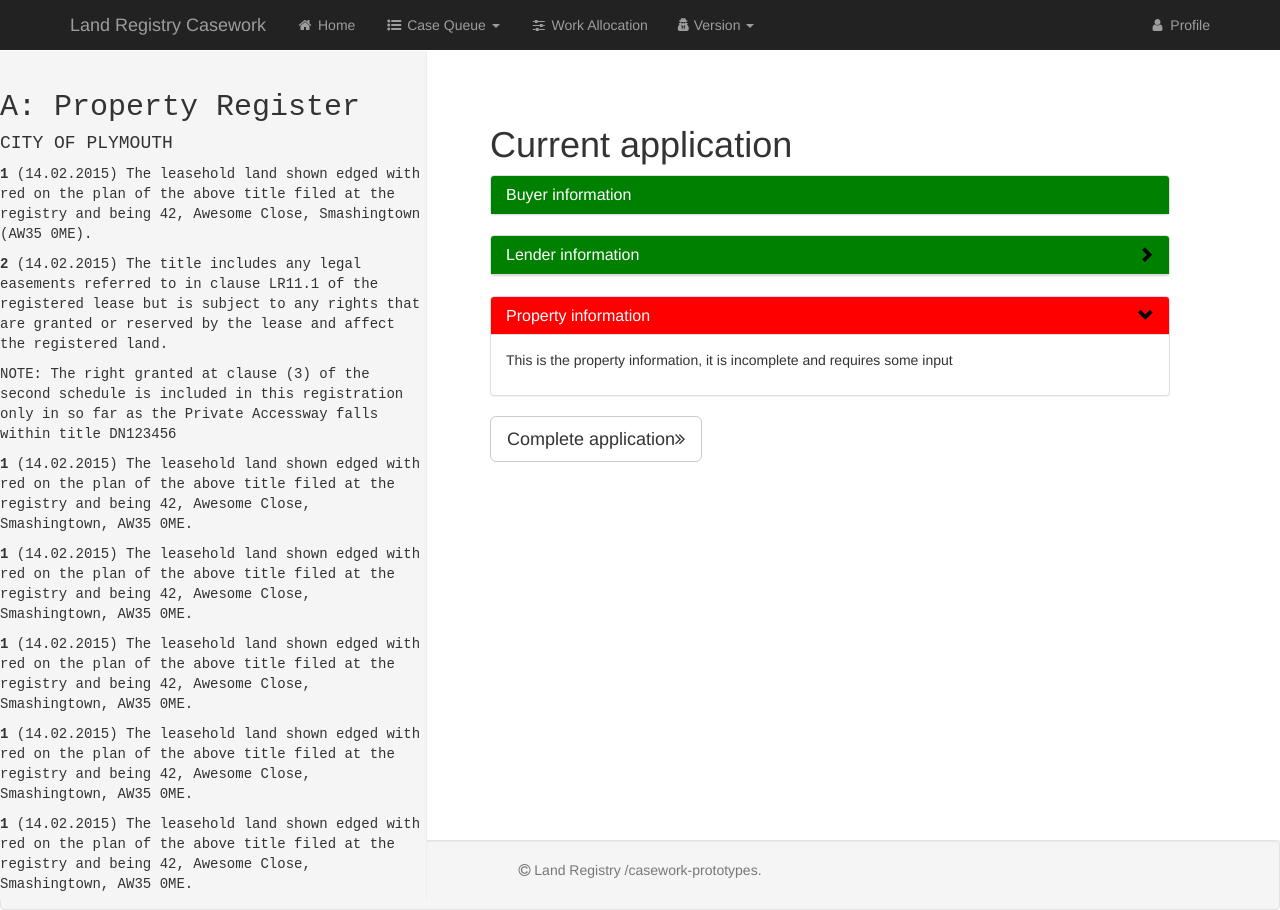
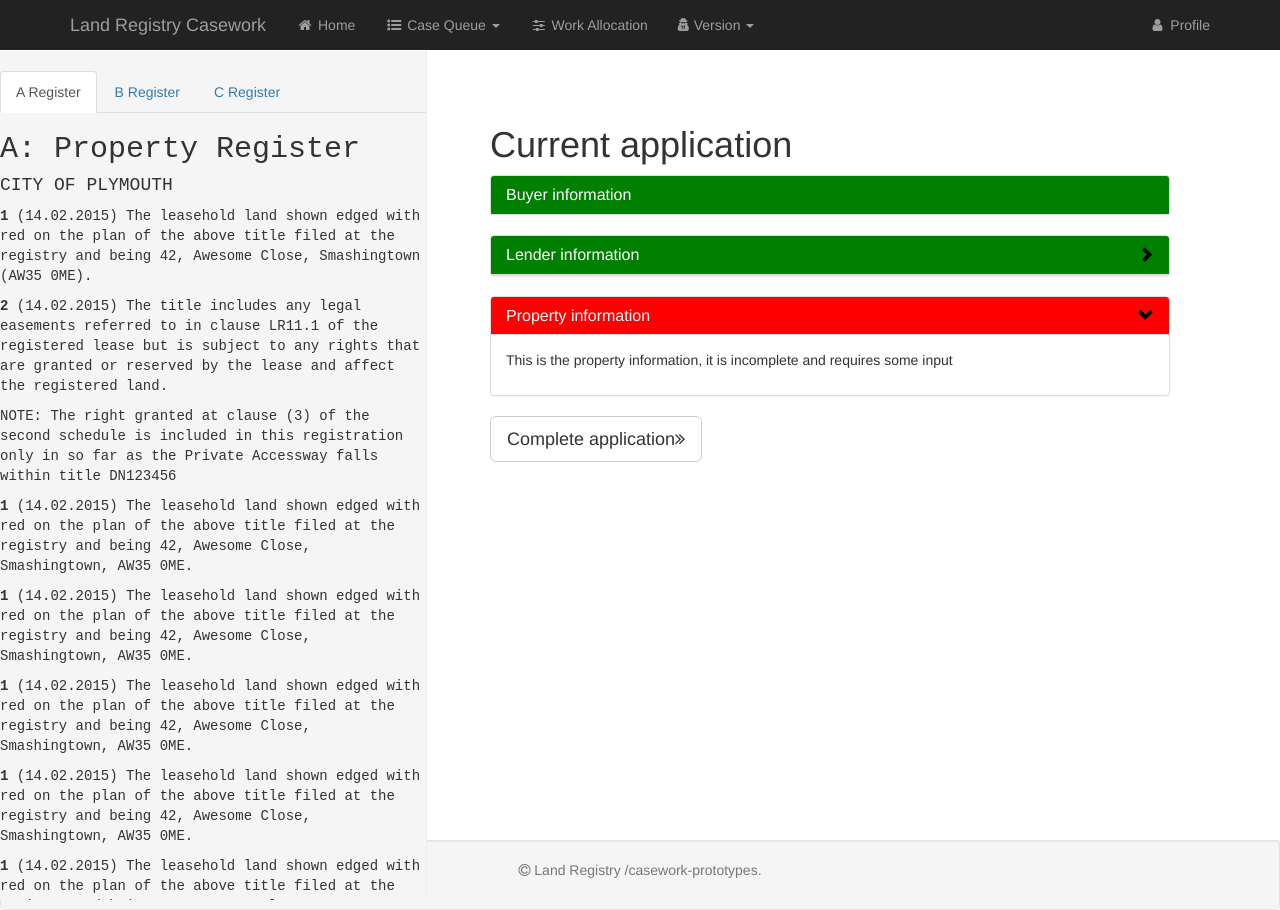
Before and after one commit to LandRegistry/casework-prototypes, a Jekyll site: the page built from andy-currentapp.html, in a window 1280 px wide. Built offline with Jekyll 4.4.1, drawn with Linux system fonts in a browser that asks for light colours; nearby versions of some CDN libraries; some of the changed lines change nothing that is shown.

Commit message:
Added tabbed view of register to side bar

```diff
--- /dev/null
+++ b/_includes/andy_b_reg.html
@@ -0,0 +1,76 @@
+<div style="font-family: courier new">
+
+    <h2>B: Proprietorship Register</h2>
+    <h4>CITY OF PLYMOUTH</h4>
+
+    <p>
+        <strong>1    </strong>
+        (14.02.2015) The leasehold land shown edged with red on the plan of the above title filed at the registry and being
+        42, Awesome Close, Smashingtown (AW35 0ME).
+    </p>
+
+    <p>
+        <strong>2    </strong>
+        (14.02.2015) The title includes any legal easements referred to in clause LR11.1 of the registered lease but is
+        subject to any rights that are granted or reserved by the lease and affect the registered land.
+    </p>
+
+    <p>
+        NOTE: The right granted at clause (3) of the second schedule is included in this registration only in so far as the
+        Private Accessway falls within title DN123456
+    </p>
+
+    <p>
+        <strong>1    </strong>
+        (14.02.2015) The leasehold land shown edged with red on the plan of the above title filed at the registry and being
+        42, Awesome Close, Smashingtown, AW35 0ME.
+    </p>
+
+    <p>
+        <strong>1    </strong>
+        (14.02.2015) The leasehold land shown edged with red on the plan of the above title filed at the registry and being
+        42, Awesome Close, Smashingtown, AW35 0ME.
+    </p>
+
+    <p>
+        <strong>1    </strong>
+        (14.02.2015) The leasehold land shown edged with red on the plan of the above title filed at the registry and being
+        42, Awesome Close, Smashingtown, AW35 0ME.
+    </p>
+
+    <p>
+        <strong>1    </strong>
+        (14.02.2015) The leasehold land shown edged with red on the plan of the above title filed at the registry and being
+        42, Awesome Close, Smashingtown, AW35 0ME.
+    </p>
+
+    <p>
+        <strong>1    </strong>
+        (14.02.2015) The leasehold land shown edged with red on the plan of the above title filed at the registry and being
+        42, Awesome Close, Smashingtown, AW35 0ME.
+    </p>
+
+    <p>
+        <strong>1    </strong>
+        (14.02.2015) The leasehold land shown edged with red on the plan of the above title filed at the registry and being
+        42, Awesome Close, Smashingtown, AW35 0ME.
+    </p>
+
+    <p>
+        <strong>1    </strong>
+        (14.02.2015) The leasehold land shown edged with red on the plan of the above title filed at the registry and being
+        42, Awesome Close, Smashingtown, AW35 0ME.
+    </p>
+
+    <p>
+        <strong>1    </strong>
+        (14.02.2015) The leasehold land shown edged with red on the plan of the above title filed at the registry and being
+        42, Awesome Close, Smashingtown, AW35 0ME.
+    </p>
+
+    <p>
+        <strong>1    </strong>
+        (14.02.2015) The leasehold land shown edged with red on the plan of the above title filed at the registry and being
+        42, Awesome Close, Smashingtown, AW35 0ME.
+    </p>
+</div>
--- /dev/null
+++ b/_includes/andy_c_reg.html
@@ -0,0 +1,76 @@
+<div style="font-family: courier new">
+
+    <h2>C: Charges Register</h2>
+    <h4>CITY OF PLYMOUTH</h4>
+
+    <p>
+        <strong>1    </strong>
+        (14.02.2015) The leasehold land shown edged with red on the plan of the above title filed at the registry and being
+        42, Awesome Close, Smashingtown (AW35 0ME).
+    </p>
+
+    <p>
+        <strong>2    </strong>
+        (14.02.2015) The title includes any legal easements referred to in clause LR11.1 of the registered lease but is
+        subject to any rights that are granted or reserved by the lease and affect the registered land.
+    </p>
+
+    <p>
+        NOTE: The right granted at clause (3) of the second schedule is included in this registration only in so far as the
+        Private Accessway falls within title DN123456
+    </p>
+
+    <p>
+        <strong>1    </strong>
+        (14.02.2015) The leasehold land shown edged with red on the plan of the above title filed at the registry and being
+        42, Awesome Close, Smashingtown, AW35 0ME.
+    </p>
+
+    <p>
+        <strong>1    </strong>
+        (14.02.2015) The leasehold land shown edged with red on the plan of the above title filed at the registry and being
+        42, Awesome Close, Smashingtown, AW35 0ME.
+    </p>
+
+    <p>
+        <strong>1    </strong>
+        (14.02.2015) The leasehold land shown edged with red on the plan of the above title filed at the registry and being
+        42, Awesome Close, Smashingtown, AW35 0ME.
+    </p>
+
+    <p>
+        <strong>1    </strong>
+        (14.02.2015) The leasehold land shown edged with red on the plan of the above title filed at the registry and being
+        42, Awesome Close, Smashingtown, AW35 0ME.
+    </p>
+
+    <p>
+        <strong>1    </strong>
+        (14.02.2015) The leasehold land shown edged with red on the plan of the above title filed at the registry and being
+        42, Awesome Close, Smashingtown, AW35 0ME.
+    </p>
+
+    <p>
+        <strong>1    </strong>
+        (14.02.2015) The leasehold land shown edged with red on the plan of the above title filed at the registry and being
+        42, Awesome Close, Smashingtown, AW35 0ME.
+    </p>
+
+    <p>
+        <strong>1    </strong>
+        (14.02.2015) The leasehold land shown edged with red on the plan of the above title filed at the registry and being
+        42, Awesome Close, Smashingtown, AW35 0ME.
+    </p>
+
+    <p>
+        <strong>1    </strong>
+        (14.02.2015) The leasehold land shown edged with red on the plan of the above title filed at the registry and being
+        42, Awesome Close, Smashingtown, AW35 0ME.
+    </p>
+
+    <p>
+        <strong>1    </strong>
+        (14.02.2015) The leasehold land shown edged with red on the plan of the above title filed at the registry and being
+        42, Awesome Close, Smashingtown, AW35 0ME.
+    </p>
+</div>
--- /dev/null
+++ b/_includes/andy_register_view.html
@@ -0,0 +1,17 @@
+<div role="tabpanel">
+
+    <!-- Nav tabs -->
+    <ul class="nav nav-tabs" role="tablist">
+        <li role="presentation" class="active"><a href="#a-reg" aria-controls="home" role="tab" data-toggle="tab">A Register</a></li>
+        <li role="presentation"><a href="#b-reg" aria-controls="profile" role="tab" data-toggle="tab">B Register</a></li>
+        <li role="presentation"><a href="#c-reg" aria-controls="messages" role="tab" data-toggle="tab">C Register</a></li>
+    </ul>
+
+    <!-- Tab panes -->
+    <div class="tab-content">
+        <div role="tabpanel" class="tab-pane fade in active" id="a-reg">{% include andy_a_reg.html %}</div>
+        <div role="tabpanel" class="tab-pane fade" id="b-reg">{% include andy_b_reg.html %}</div>
+        <div role="tabpanel" class="tab-pane fade" id="c-reg">{% include andy_c_reg.html %}</div>
+    </div>
+
+</div>
--- a/andy-currentapp.html
+++ b/andy-currentapp.html
@@ -9,7 +9,7 @@ permalink: /andy/currentapp/
         <<div class="col-sm-5 col-md-4 sidebar">
             <ul class="nav nav-sidebar">
 
-                {% include andy_register.html %}
+                {% include andy_register_view.html %}
 
             </ul>
         </div>
```
Also changed, not shown: _includes/andy_a_reg.html (renamed from _includes/andy_register.html).
